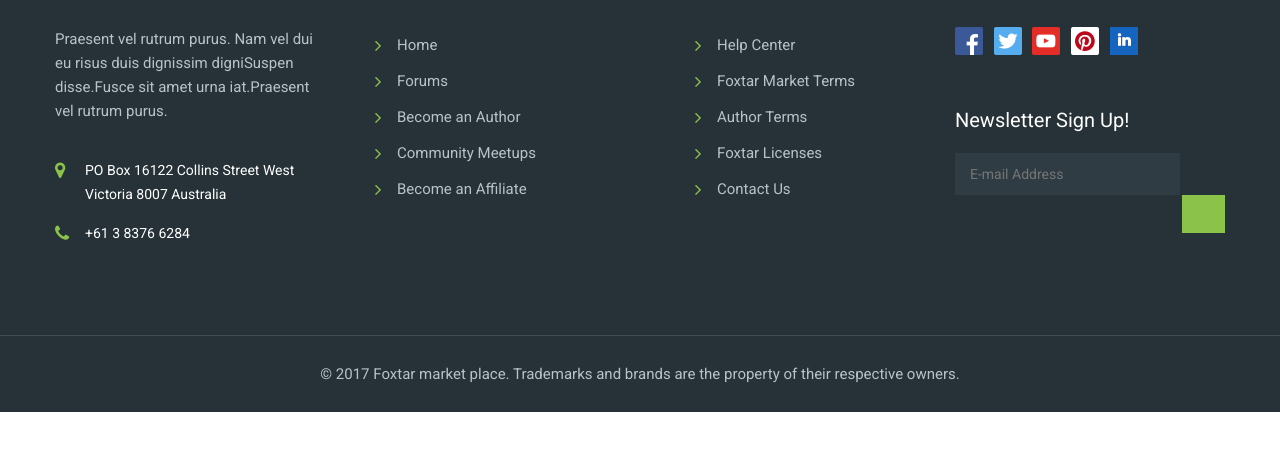
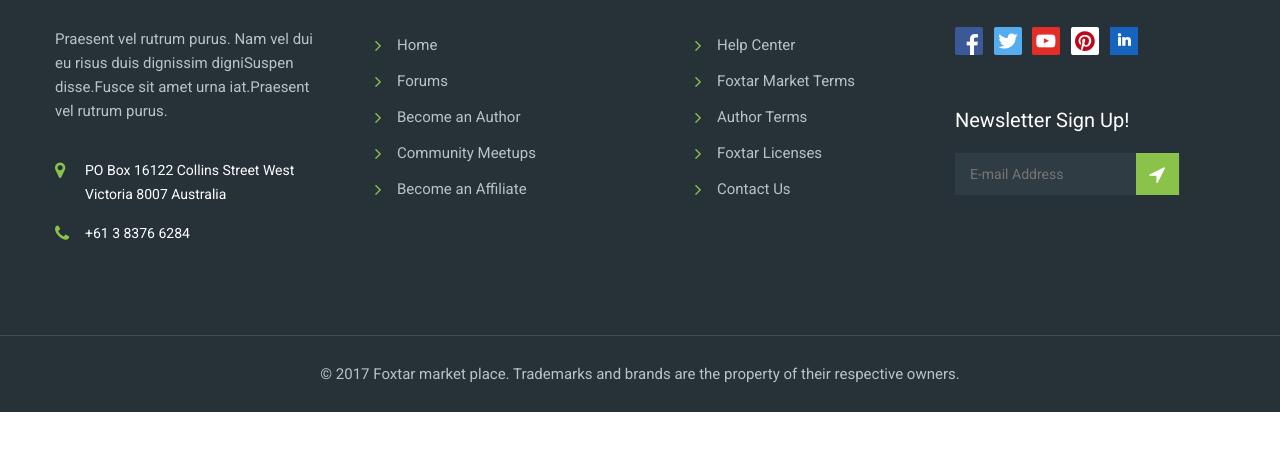
Before and after one commit to AlexanderBashenko/New-Project, a website: page app/index.html in a window 1280 px wide. Shown: the part 149-600 px from the top of the page. Drawn offline with nearby package versions, Linux system fonts and the light colour scheme; files whose address does not match are found by name.

Commit message:
added before

```diff
--- a/app/scss/style.scss
+++ b/app/scss/style.scss
@@ -155,11 +155,21 @@ ul{
 	}
 	button{
 		width: 43px;
-		height: 38px;
+		height: 42px;
 		background-color: $top;
 		border: none;
 		position: absolute;
-		right: 0;
+		right: 46px;
+		top: 0;
+		&:before{
+			content: "\f124";
+			position: absolute;
+			font-family: 'icomoon';
+			font-size: 20px;
+			color: #fff;
+			right: 14px;
+			top: 10px;
+		}
 	}
 }
 .footer__copy{
```
Also changed, not shown: app/css/style.css.
